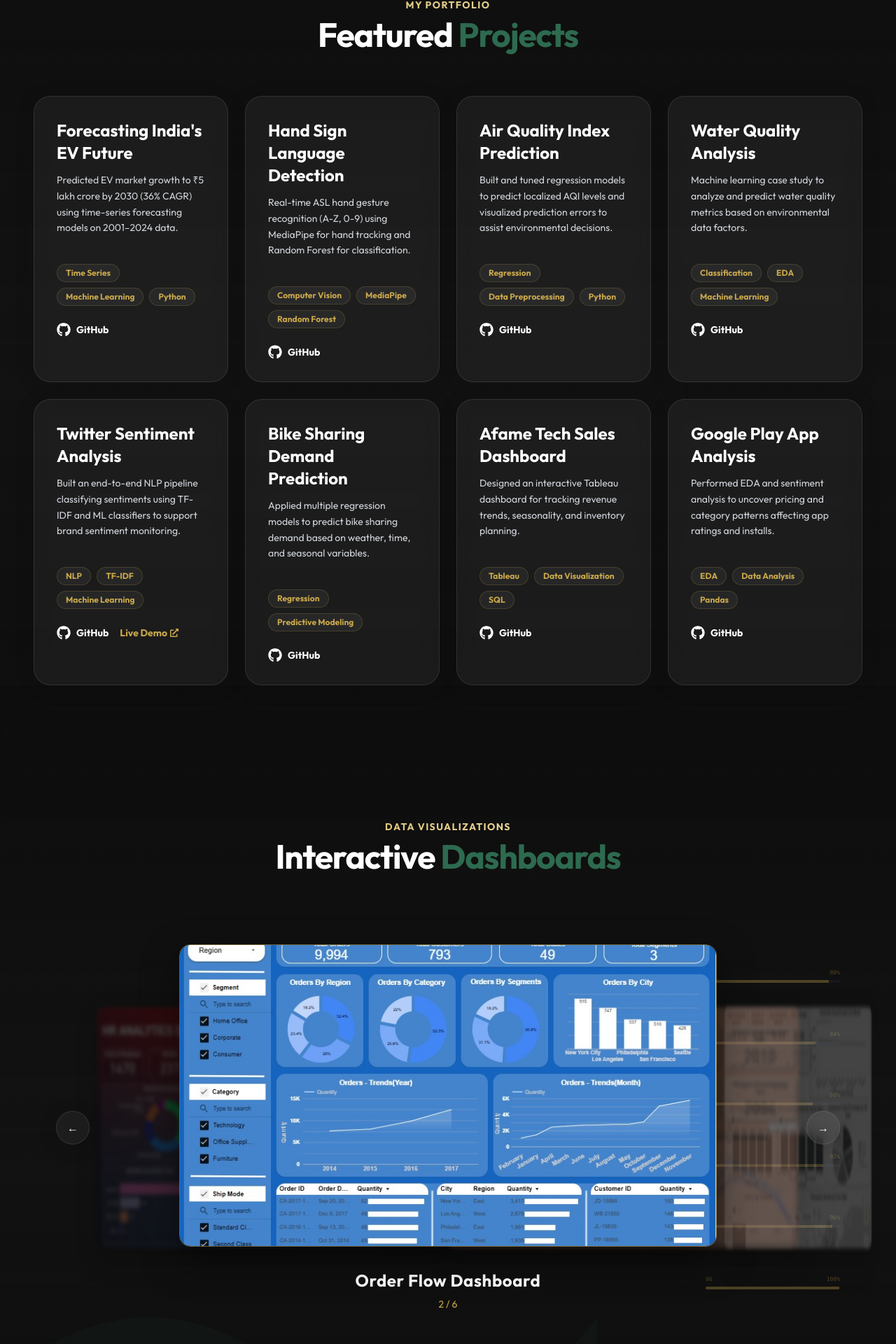
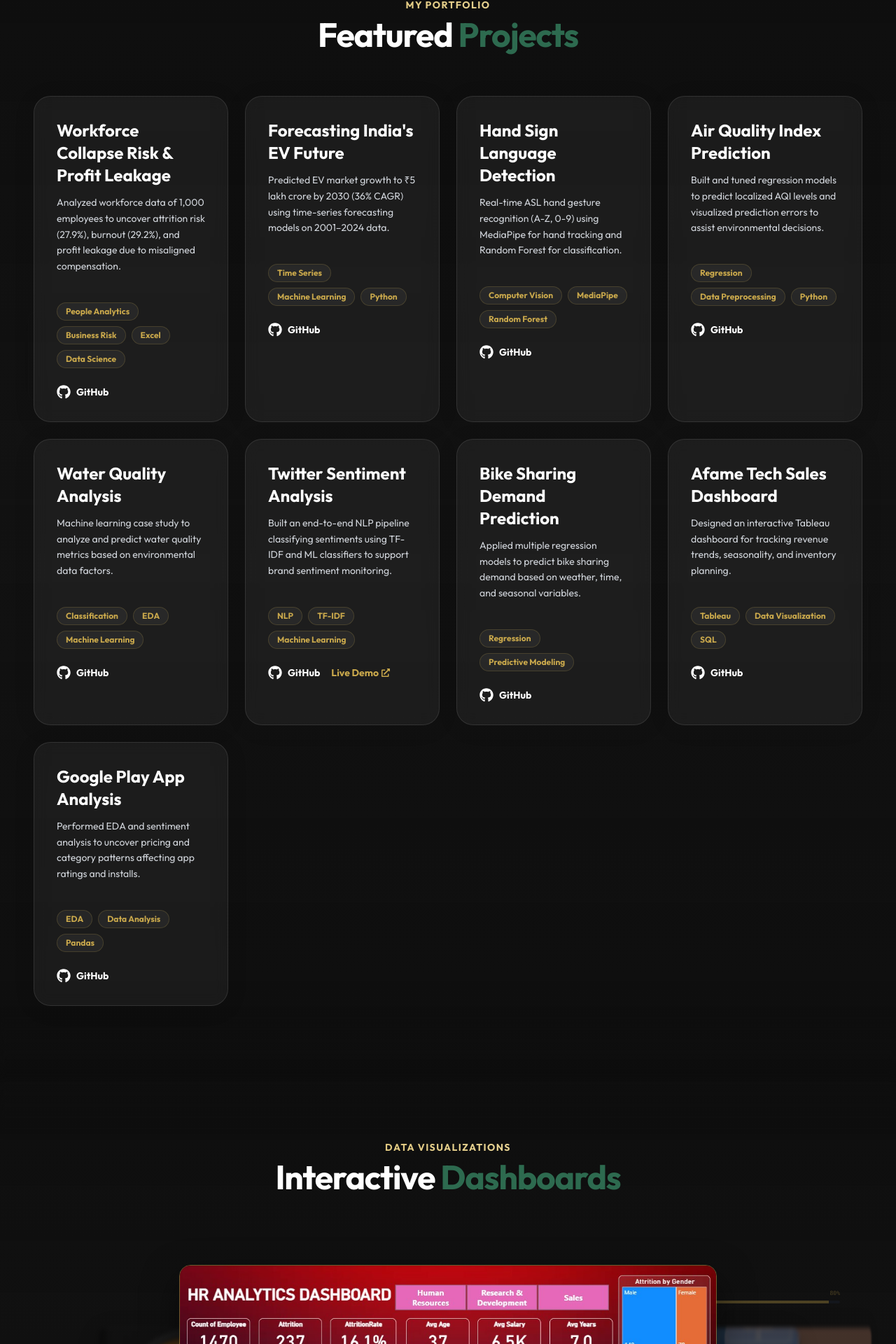
Before and after one commit to tanmaydhar24-26/tanmaydhar24-26.github.io, a Next.js app: page / in a window 1280 px wide. Shown: the part 7617-9537 px from the top of the page at 70% size. Built offline with nearby package versions, Linux system fonts and the light colour scheme.

Commit message:
Add Workforce Collapse Risk & Profit Leakage project and dashboard

```diff
--- a/src/components/Dashboards.tsx
+++ b/src/components/Dashboards.tsx
@@ -5,6 +5,7 @@ import { motion, AnimatePresence } from "framer-motion";
 import Image from "next/image";
 
 const dashboards = [
+  { src: "/dashboards/workforce_risk_dashboard.png", title: "Workforce Risk Analysis" },
   { src: "/dashboards/hr_analytics_dashboard.jpeg", title: "HR Analytics Dashboard" },
   { src: "/dashboards/orderflow_dashboard.jpeg", title: "Order Flow Dashboard" },
   { src: "/dashboards/unemployment_dashboard.jpeg", title: "Unemployment Analysis" },
--- a/src/components/Projects.tsx
+++ b/src/components/Projects.tsx
@@ -5,6 +5,12 @@ import React from "react";
 import { FaGithub, FaExternalLinkAlt } from "react-icons/fa";
 
 const projects = [
+  {
+    title: "Workforce Collapse Risk & Profit Leakage",
+    description: "Analyzed workforce data of 1,000 employees to uncover attrition risk (27.9%), burnout (29.2%), and profit leakage due to misaligned compensation.",
+    tags: ["People Analytics", "Business Risk", "Excel", "Data Science"],
+    link: "https://github.com/TanmayDhar36/Workforce-Collapse-Risk-Profit-Leakage-Analysis"
+  },
   {
     title: "Forecasting India's EV Future",
     description: "Predicted EV market growth to ₹5 lakh crore by 2030 (36% CAGR) using time-series forecasting models on 2001–2024 data.",
```
Also changed, not shown: public/dashboards/workforce_risk_dashboard.png (added).
